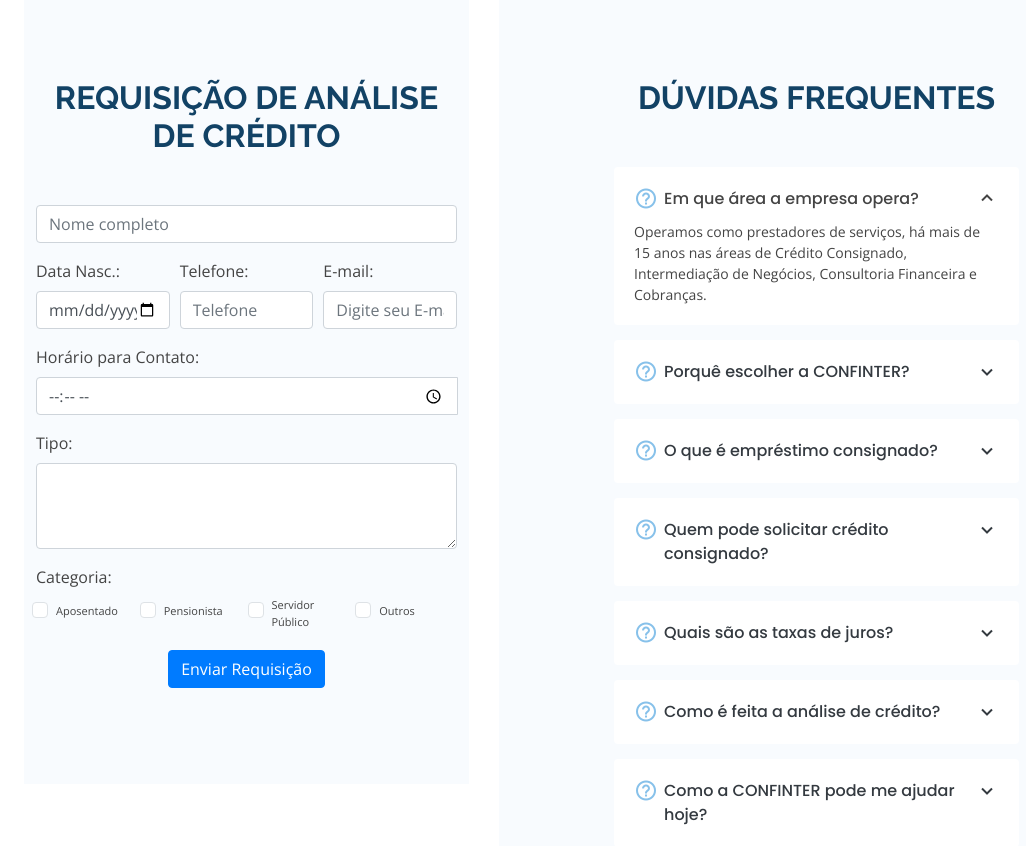
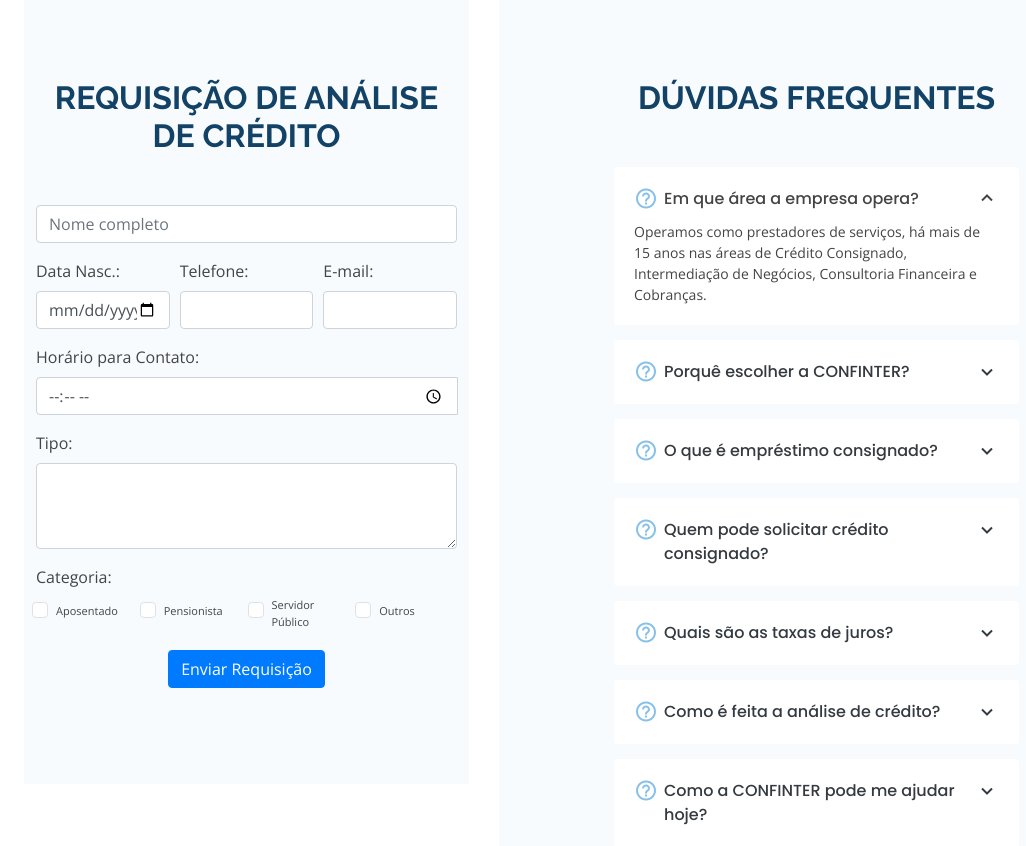
Before and after one commit to finandolopes/tstPI, a PHP site: page / in a window 1280 px wide. Shown: the part 2384-3230 px from the top of the page, without its empty margins (61-1087 px from the left). Run offline with PHP 8.4, Linux system fonts and the light colour scheme; data that the repository does not hold is empty; some libraries are stand-ins or nearby versions.

Commit message:
Update index.php

```diff
--- a/index.php
+++ b/index.php
@@ -622,15 +622,15 @@
                                         <div class="form-row">
                                             <div class="form-group col-md-4">
                                                 <label for="data_nascimento">Data Nasc.:</label>
-                                                <input type="date" class="br form-control" id="data_nascimento" placeholder="Data de Nascimento:" name="data_nascimento" required>
+                                                <input type="date" class="br form-control" id="data_nascimento" placeholder="" name="data_nascimento" required>
                                             </div>
                                             <div class="form-group col-md-4">
                                                 <label for="telefone">Telefone:</label>
-                                                <input type="tel" class="br form-control" id="telefone" name="telefone" placeholder="Telefone" required maxlength="15">
+                                                <input type="tel" class="br form-control" id="telefone" name="telefone" placeholder="" required maxlength="15">
                                             </div>
                                             <div class="form-group col-md-4">
                                                 <label for="email">E-mail:</label>
-                                                <input type="email" class="br form-control" id="email" name="email" placeholder="Digite seu E-mail" required>
+                                                <input type="email" class="br form-control" id="email" name="email" placeholder="" required>
                                             </div>
                                         </div>
                                         <div class="form-group">
```
